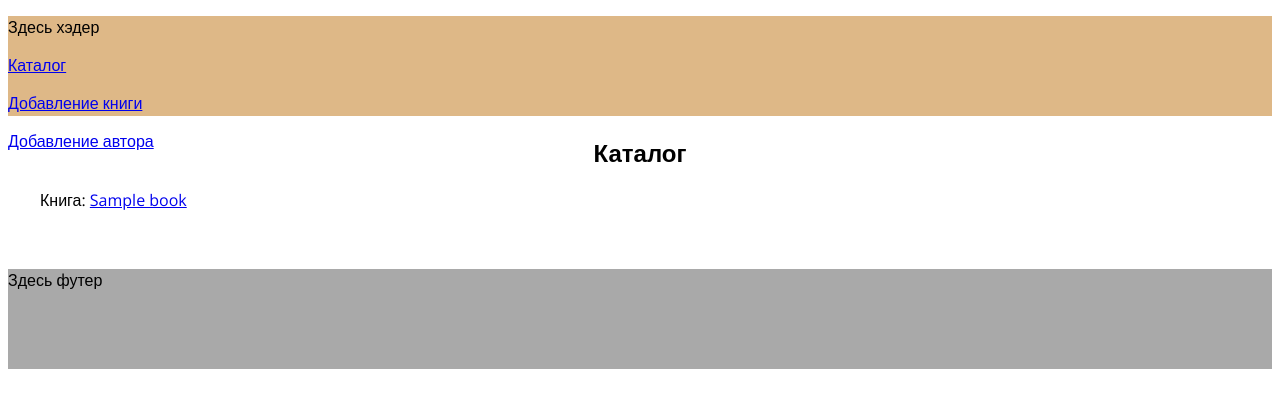
After one commit to Stenli777/crm, a PHP site: template view/catalog-books.php in a window 1280 px wide. The commit adds this page. Shown: the top 408 px of the page. Run offline with PHP 8.4, Linux system fonts and the light colour scheme; the template is opened without the code that fills it: most values are stand-ins (such as "Sample title", 1, 10 or a date in 2020).

Commit message:
add new file 1

```diff
--- a/view/book.php
+++ b/view/book.php
@@ -1,7 +1,8 @@
+<img src="<?="/" . $book->image?>"
 <p>Книга: <?=$book->name;?></p>
 <?php
 $authors = $book->getAuthors();
 foreach ($authors as $author):
 ?>
-    <p>Автор: <?=$author->fullname()?></p>
+    <p>Автор: <a href="/catalog/author?id=<?=$author->id?>"><?=$author->fullname()?></a></p>
 <?php endforeach; ?>
--- /dev/null
+++ b/view/catalog-books.php
@@ -0,0 +1,7 @@
+<h2>Каталог</h2>
+<?php
+foreach ($books as $book):
+    ?>
+        <p>Книга: <a href="/catalog/book?id=<?=$book->id?>"><?=$book->name?></a></p>
+    <br>
+<?php endforeach; ?>
--- a/view/layout/default.php
+++ b/view/layout/default.php
@@ -12,6 +12,9 @@
 <body>
     <header>
         <p>Здесь хэдер</p>
+        <p><a href="/catalog/">Каталог</a></p>
+        <p><a href="/catalog/book_form">Добавление книги</a></p>
+        <p><a href="/catalog/author_form">Добавление автора</a></p>
     </header>
     <div class="container"><?=$content;?></div>
     <footer>
```
Also changed, not shown: controllers/Catalog.php (+10 -5 lines), view/author.php (added, +7 -0 lines).
